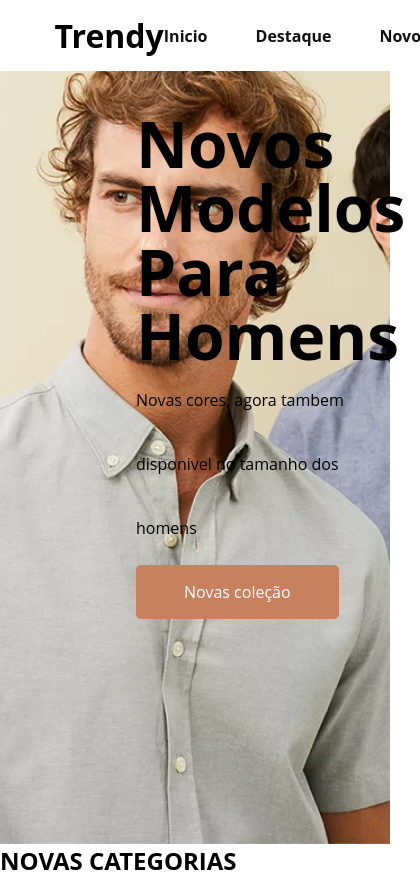
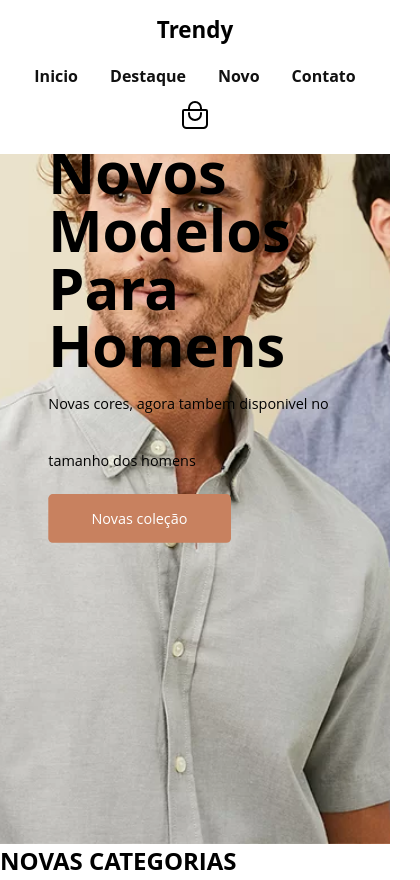
Before and after one commit to Fyexus/Ecommerce, a plain HTML site: page index.html in a window 390 px wide. Shown: the top 880 px of the page, 420 px wide, since content can reach past the window. Drawn offline with nearby package versions, Linux system fonts and the light colour scheme.

Commit message:
reponsivo

```diff
--- a/index.html
+++ b/index.html
@@ -5,6 +5,7 @@
     <meta charset="UTF-8">
     <meta name="viewport" content="width=device-width, initial-scale=1.0">
     <link rel="stylesheet" href="style.css">
+    <link rel="stylesheet" href="reposive.css">
     <title>Ecommerce</title>
 </head>
 
--- /dev/null
+++ b/reposive.css
@@ -0,0 +1,49 @@
+@media (max-width: 450px) {
+img{
+    max-width: 300px;
+}
+
+.cta{
+    max-width: 400px;
+    background-size: cover;
+}
+
+.Meio{
+    scale: .9;
+    padding: 8rem 0 0 2rem;
+}
+
+header {
+    display: flex;
+    justify-content: space-around;
+    flex-direction: column;
+    padding-top: 1rem;
+    align-items: center;
+    text-align: center;
+    width: 100%;
+    top: 0;
+    right: 0;
+    z-index: 1000;
+    position: fixed;
+    background: transparent;
+    transition: all .35s ease;
+    background-color: white;
+    padding: 14px;
+}
+
+.logo {
+    font-weight: 500;
+    font-size: 0.7rem;
+    margin-bottom: 20px;
+}
+
+.cabeçalho-link {
+    display: flex;
+    gap: 2rem;
+    margin-bottom: 10px;
+}
+
+.Marcas{
+    margin-top: 50px;
+}
+}
--- a/style.css
+++ b/style.css
@@ -9,7 +9,6 @@
 
 .background {
     background-image: url(img/luck.png);
-    background-repeat: no-repeat;
     background-size: cover;
     background-position: center top;
     width: 100%;
@@ -192,7 +191,7 @@ header {
 .roupa{
     background-color: #c8815f;
     color: #000;
-}
+}v c
 
 .Marcas{
     margin-top: 10rem;
```
